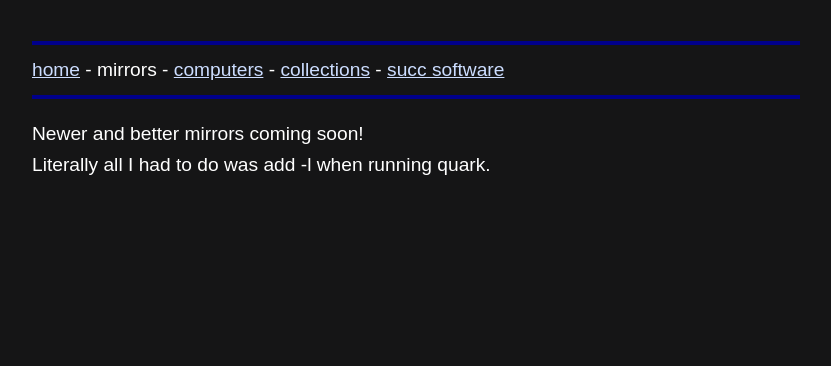
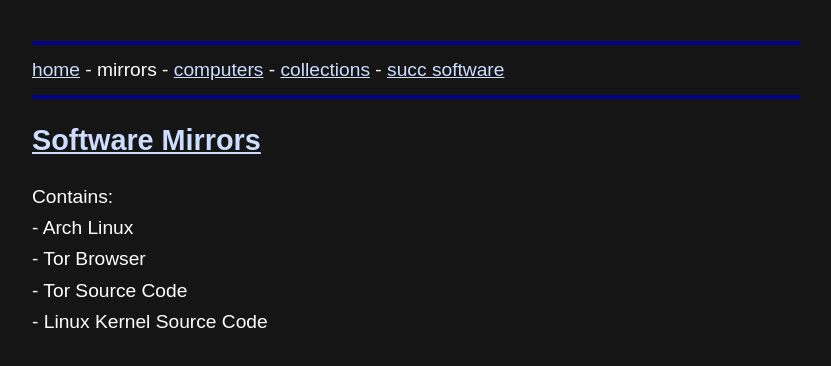
Before and after one commit to codedipper/revvy.de, a plain HTML site: page mirrors.htm in a window 1280 px wide. Shown: the whole page, without its empty margins (224-1055 px from the left). Drawn offline with Linux system fonts and the light colour scheme.

Commit message:
2022-06-28 15:36

```diff
--- a/mirrors.htm
+++ b/mirrors.htm
@@ -17,6 +17,11 @@
 		<hr>
 		<p id="nav"><a href="/">home</a> - mirrors - <a href="computers.htm">computers</a> - <a href="collections.htm">collections</a> - <a href="succ.htm">succ software</a></p>
 		<hr>
-		<p>Newer and better mirrors coming soon!<br>Literally all I had to do was add -l when running quark.</p>
+		<h2><a href="software/">Software Mirrors</a></h2>
+		<p>Contains:<br>
+		- Arch Linux<br>
+		- Tor Browser<br>
+		- Tor Source Code<br>
+		- Linux Kernel Source Code</p>
 	</body>
 </html>
```
